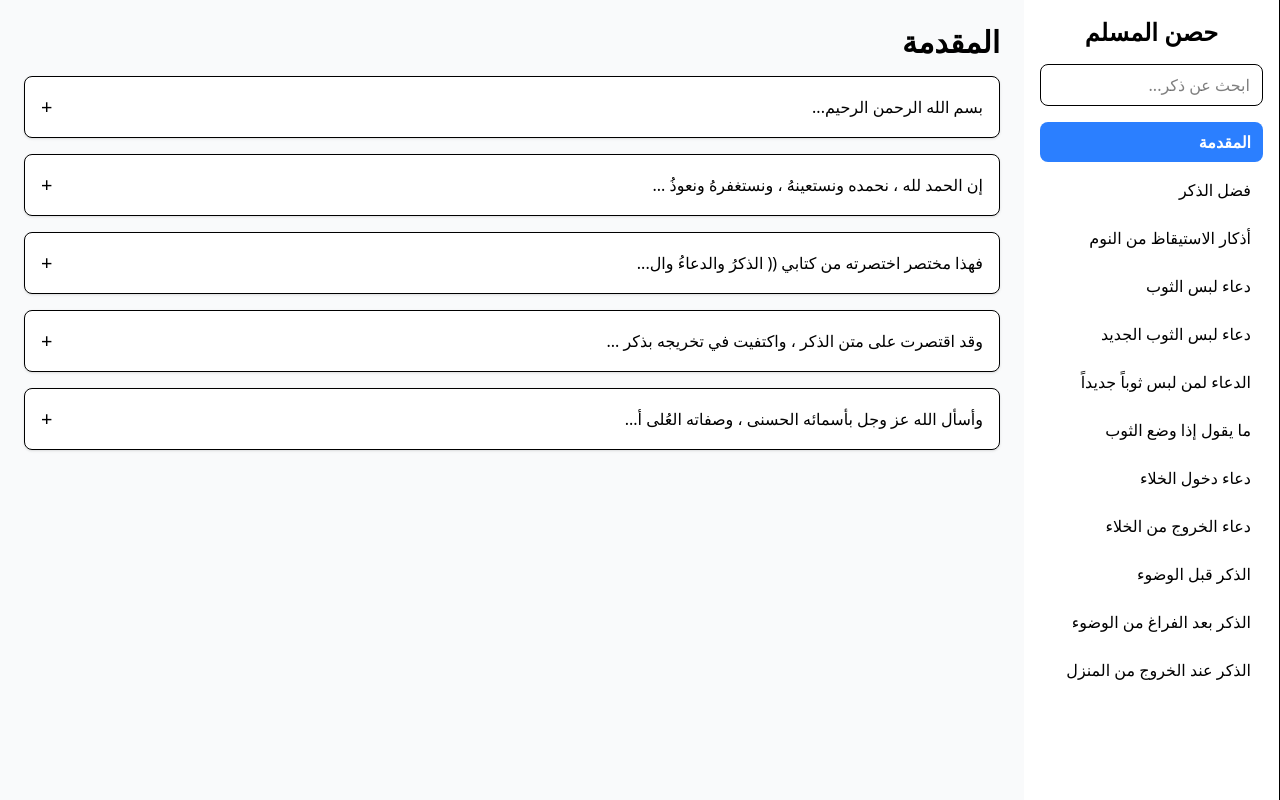
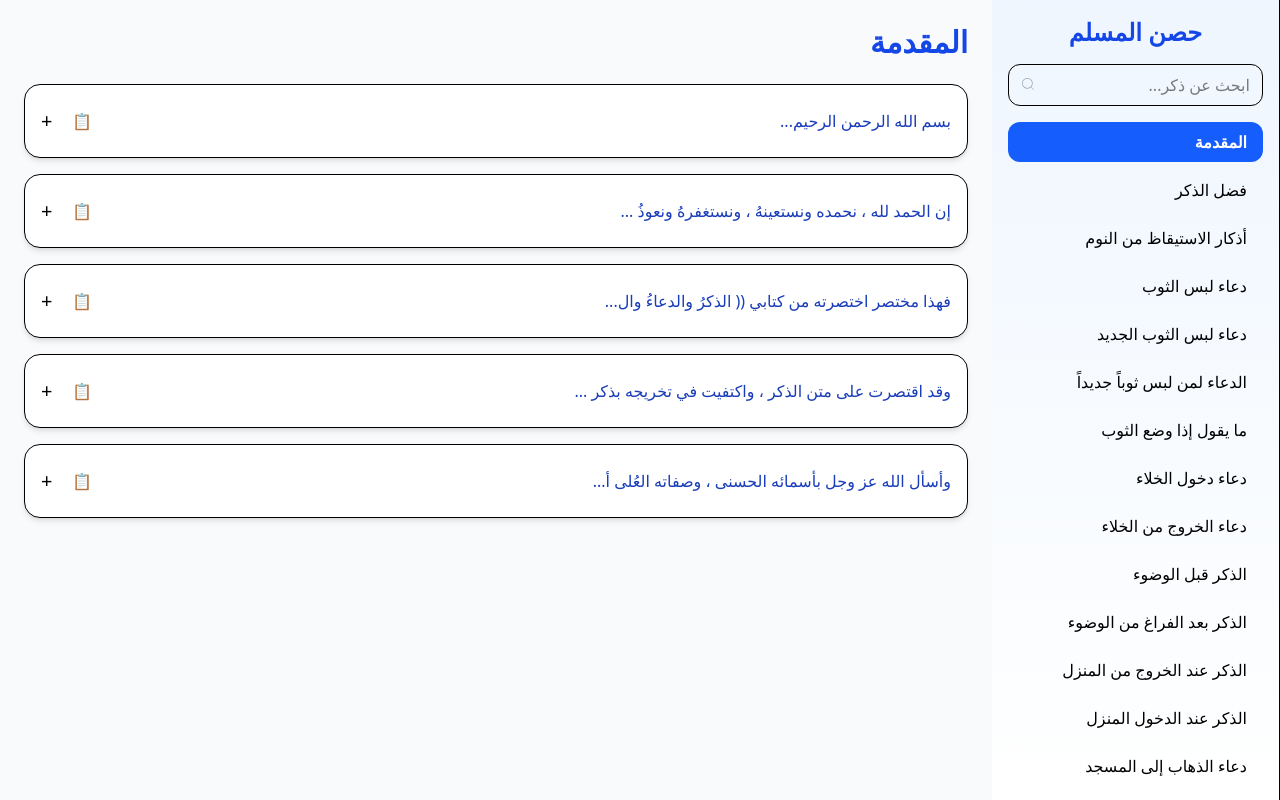
Before and after one commit to SluchCr7/Islam-Quran, a Next.js app in the folder client/: page /Pages/Hisn in a window 1280 px wide. Built offline with nearby package versions, Linux system fonts and the light colour scheme; no server answers; a web font is replaced by a local one.

Commit message:
edits front commit

```diff
--- a/client/app/Pages/Hisn/page.jsx
+++ b/client/app/Pages/Hisn/page.jsx
@@ -3,44 +3,63 @@
 
 import React, { useState, useEffect } from "react";
 import { motion, AnimatePresence } from "framer-motion";
-import hisnData from "../../../utils/hisn_almuslim.json"; // ملف JSON
+import hisnData from "../../../utils/hisn_almuslim.json";
 import { CiSearch } from "react-icons/ci";
+import { FiArrowUp } from "react-icons/fi";
 
 export default function HisnMuslimPage() {
-  const [activeSection, setActiveSection] = useState(
-    () => localStorage.getItem("activeSection") || Object.keys(hisnData)[0]
-  );
+  const [activeSection, setActiveSection] = useState(Object.keys(hisnData)[0]);
   const [searchTerm, setSearchTerm] = useState("");
+  const [showScrollTop, setShowScrollTop] = useState(false);
 
+  // إظهار زر العودة للأعلى عند التمرير
   useEffect(() => {
-    localStorage.setItem("activeSection", activeSection);
-  }, [activeSection]);
+    const handleScroll = () => {
+      setShowScrollTop(window.scrollY > 300);
+    };
+    window.addEventListener("scroll", handleScroll);
+    return () => window.removeEventListener("scroll", handleScroll);
+  }, []);
 
   const filteredSections = Object.entries(hisnData).filter(([title, section]) => {
     return (
       title.toLowerCase().includes(searchTerm.toLowerCase()) ||
-      section.text.some((line) => line.toLowerCase().includes(searchTerm.toLowerCase()))
+      section.text.some((line) =>
+        line.toLowerCase().includes(searchTerm.toLowerCase())
+      )
     );
   });
 
   return (
-    <div dir="rtl" className="flex flex-col md:flex-row min-h-screen bg-gray-50">
+    <div dir="rtl" className="min-h-screen transition">
+      <div className="flex flex-col md:flex-row min-h-screen bg-gray-50">
         {/* Sidebar */}
-      <aside className="w-full md:w-64 bg-white border-r p-4">
-        <h1 className="text-2xl font-bold mb-4 text-center">حصن المسلم</h1>
+        <aside className="md:w-72 w-full bg-gradient-to-b from-blue-50 to-white border-r p-4 sticky top-0 h-screen flex flex-col">
+          <h1 className="text-2xl font-bold mb-4 text-center text-blue-700">
+            حصن المسلم
+          </h1>
+
+          {/* شريط البحث */}
+          <div className="relative mb-4">
+            <CiSearch className="absolute left-3 top-3 text-gray-400" />
             <input
               type="text"
               placeholder="ابحث عن ذكر..."
-          className="w-full mb-4 px-3 py-2 border rounded-lg focus:outline-none focus:ring focus:border-blue-300"
+              className="w-full pl-10 pr-3 py-2 border rounded-xl focus:outline-none focus:ring focus:border-blue-300"
               value={searchTerm}
               onChange={(e) => setSearchTerm(e.target.value)}
             />
-        <ul className="space-y-2 max-h-[70vh] overflow-y-auto">
+          </div>
+
+          {/* قائمة الأقسام */}
+          <ul className="space-y-2 overflow-y-auto flex-1">
             {filteredSections.map(([title], idx) => (
               <li
                 key={idx}
-              className={`cursor-pointer px-3 py-2 rounded-lg ${
-                activeSection === title ? "bg-blue-500 text-white font-semibold" : "hover:bg-blue-100"
+                className={`cursor-pointer px-4 py-2 rounded-xl transition ${
+                  activeSection === title
+                    ? "bg-blue-600 text-white font-semibold"
+                    : "hover:bg-blue-100"
                 }`}
                 onClick={() => setActiveSection(title)}
               >
@@ -59,6 +78,17 @@ export default function HisnMuslimPage() {
               )
           )}
         </main>
+
+        {/* زر العودة للأعلى */}
+        {showScrollTop && (
+          <button
+            onClick={() => window.scrollTo({ top: 0, behavior: "smooth" })}
+            className="fixed bottom-6 left-6 p-3 bg-blue-600 text-white rounded-full shadow-lg hover:bg-blue-700 transition"
+          >
+            <FiArrowUp />
+          </button>
+        )}
+      </div>
     </div>
   );
 }
@@ -68,18 +98,32 @@ function Section({ title, content }) {
 
   return (
     <div className="space-y-4">
-      <h2 className="text-3xl font-bold mb-4">{title}</h2>
+      <h2 className="text-3xl font-bold mb-6 text-blue-700">{title}</h2>
 
       {content.text.map((line, idx) => (
         <motion.div key={idx} layout>
+          {/* العنصر الرئيسي */}
           <div
             onClick={() => setOpenIndex(openIndex === idx ? null : idx)}
-            className="cursor-pointer p-4 border rounded-lg shadow-sm bg-white hover:bg-blue-50 flex justify-between items-center"
+            className="cursor-pointer p-4 border rounded-2xl shadow-md bg-white hover:bg-blue-50 flex justify-between items-center transition"
           >
-            <p className="font-medium">{line.slice(0, 50)}...</p>
+            <p className="font-medium text-blue-800">{line.slice(0, 50)}...</p>
+            <div className="flex items-center gap-3">
+              {/* زر نسخ */}
+              <button
+                onClick={(e) => {
+                  e.stopPropagation();
+                  navigator.clipboard.writeText(line);
+                }}
+                className="p-2 text-gray-500 hover:text-blue-600 transition"
+              >
+                📋
+              </button>
               <span className="text-xl">{openIndex === idx ? "-" : "+"}</span>
             </div>
+          </div>
 
+          {/* التفاصيل */}
           <AnimatePresence>
             {openIndex === idx && content.footnote && content.footnote[idx] && (
               <motion.div
@@ -91,7 +135,6 @@ function Section({ title, content }) {
                 {line}
                 <br />
                 {content.footnote[idx]}
-
               </motion.div>
             )}
           </AnimatePresence>
```
Lines whose indentation alone changed are shown as unchanged.
